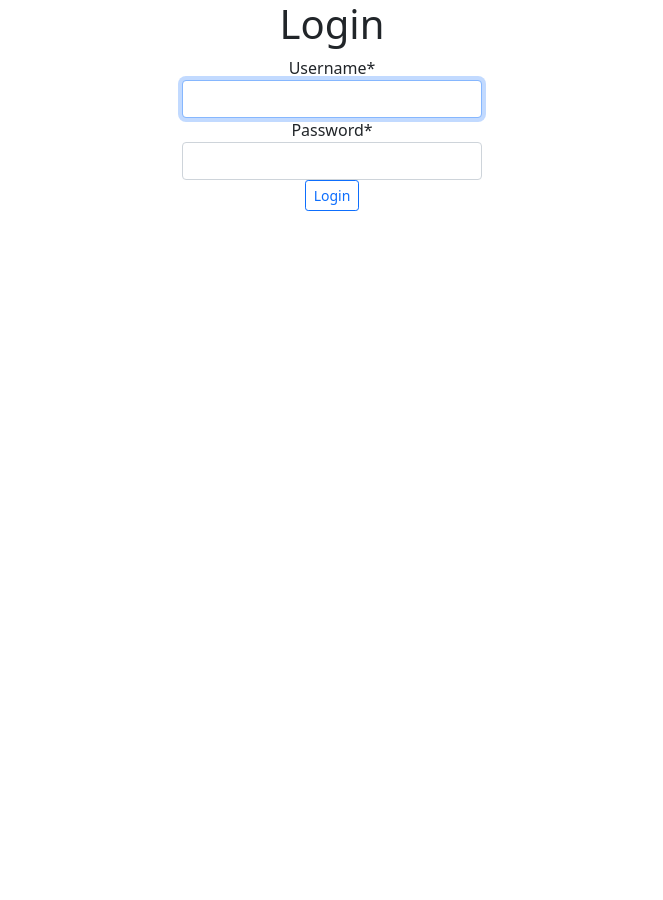
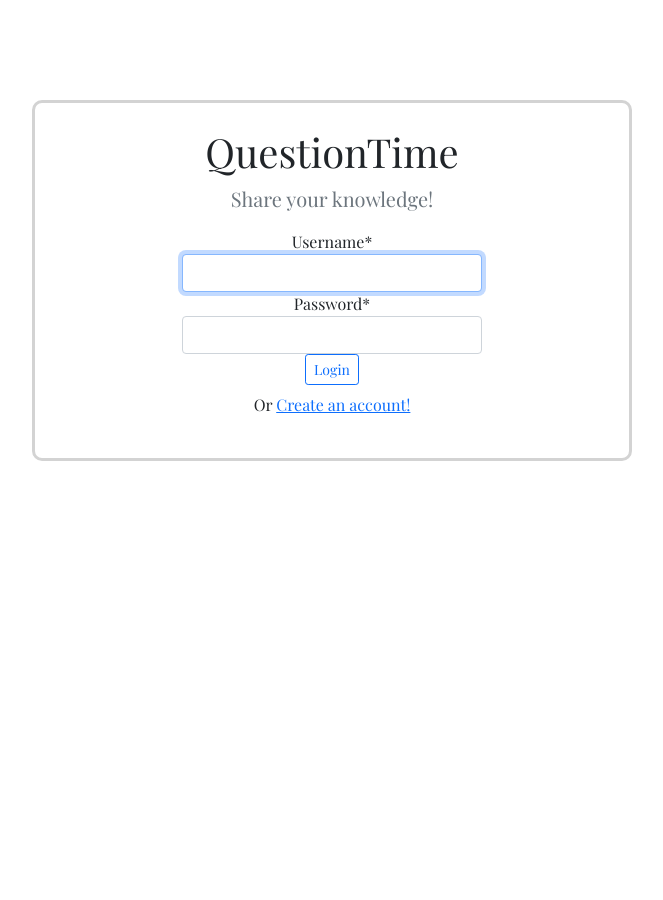
Before and after one commit to merveealpay/django-vue-question-app, a Django app: page /accounts/login/ in a window 1280 px wide. Shown: the whole page, without its empty margins (308-971 px from the left). Before the commit the page ends 211 px from the top, so only its background shows below. Run offline with Django 3.2, Linux system fonts and the light colour scheme; some libraries are stand-ins or nearby versions.

Commit message:
authentication template and css styling

```diff
--- a/QuestionTime/templates/auth_layout.html
+++ b/QuestionTime/templates/auth_layout.html
@@ -5,7 +5,23 @@
     <meta name="viewport" content="width=device-width, initial-scale=1.0">
     <title>Question Time</title>
     <link href="https://cdn.jsdelivr.net/npm/bootstrap@5.0.0-beta1/dist/css/bootstrap.min.css" rel="stylesheet" integrity="sha384-giJF6kkoqNQ00vy+HMDP7azOuL0xtbfIcaT9wjKHr8RbDVddVHyTfAAsrekwKmP1" crossorigin="anonymous">
+    <link rel="preconnect" href="https://fonts.gstatic.com">
+    <link href="https://fonts.googleapis.com/css2?family=Playfair+Display&display=swap" rel="stylesheet">
     <style>
+        html, body {
+            height: 100%;
+            font-family: "Playfair Display", serif;
+        }
+
+        .auth-box {
+            border: 3px solid lightgrey;
+            border-radius: 10px;
+            padding-top: 25px;
+            padding-bottom: 25px;
+            width: 600px;
+            margin: auto;
+        }
+
         .login-form-container {
             width: 300px;
             margin: auto;
@@ -14,13 +30,18 @@
             width: 400px;
             margin: auto;
         }
+        .outer-area {
+            margin-top: 100px;
+        }
     </style>
 
 </head>
 <body>
-    <div class="auth-box text-center">
-        {% block content %}
-        {% endblock %}
+    <div class="outer-area">
+        <div class="auth-box text-center">
+            {% block content %}
+            {% endblock %}
+        </div>
     </div>
 
 </body>
--- a/QuestionTime/templates/django_registration/registration_form.html
+++ b/QuestionTime/templates/django_registration/registration_form.html
@@ -8,5 +8,6 @@
         {{ form|crispy }}
         <button type="submit" class="btn btn-sm btn-outline-primary">Create Account</button>
     </form>
+    <p class="mt-2">Or <a href="{% url 'login' %}">Login</a></p>
 </div>
 {% endblock %}
--- a/QuestionTime/templates/registration/login.html
+++ b/QuestionTime/templates/registration/login.html
@@ -1,12 +1,14 @@
 {% extends 'auth_layout.html' %}
 {% load crispy_forms_tags %}
 {% block content %}
-<h1>Login</h1>
+<h1>QuestionTime</h1>
+<p class="lead text-muted">Share your knowledge!</p>
 <div class="login-form-container">
     <form method="POST">
         {% csrf_token %}
         {{ form|crispy }}
         <button type="submit" class="btn btn-sm btn-outline-primary">Login</button>
     </form>
+    <p class="mt-2">Or <a href="{% url 'django_registration_register' %}">Create an account!</a></p>
 </div>
 {% endblock %}
```
Also changed, not shown: QuestionTime/db.sqlite3.
